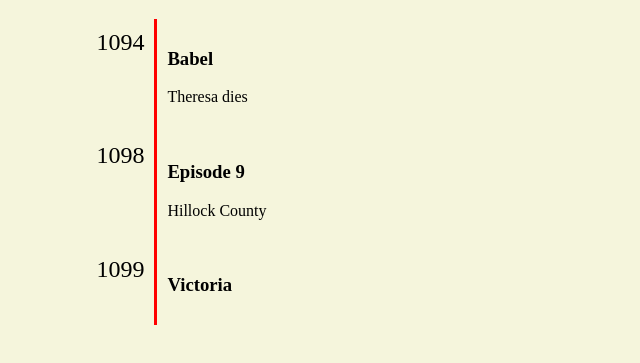
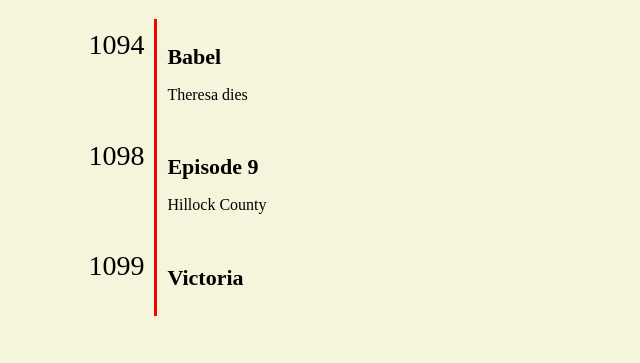
Before and after one commit to fireflylu/fireflylu.github.io, a plain HTML site: page index.html in a window 1280 px wide. Shown: the part 61-424 px from the top of the page, without its empty margins (0-640 px from the left). Drawn offline with Linux system fonts and the light colour scheme.

Commit message:
styling edit

```diff
--- a/index.html
+++ b/index.html
@@ -11,17 +11,17 @@
         <main>
             <div class="row">
                 <div class="column left">1094</div>
-                <div class="column right"><h3>Babel</h3><p>Theresa dies</p></div>
+                <div class="column right"><h1>Babel</h1><p>Theresa dies</p></div>
             </div>
         <main>
             <div class="row">
                 <div class="column left">1098</div>
-                <div class="column right"><h3>Episode 9</h3><p>Hillock County</p></div>
+                <div class="column right"><h1>Episode 9</h1><p>Hillock County</p></div>
             </div>
         <main>
             <div class="row">
                 <div class="column left">1099</div>
-                <div class="column right"><h3>Victoria</h3></div>
+                <div class="column right"><h1>Victoria</h1></div>
             </div>
         <main>
     </body>
--- a/styles.css
+++ b/styles.css
@@ -14,7 +14,7 @@ html {
 
 .left {
   text-align: right;
-  font-size: 24px;
+  font-size: 28px;
   width: 10%;
 }
 
@@ -23,10 +23,10 @@ html {
   border-left: outset red;
 }
 
-.h3 {
-    font-size: 20px;
+.right h1 {
+    font-size: 22px;
 }
 
-.p {
+.right p {
     font-size: 16px;
 }
```
